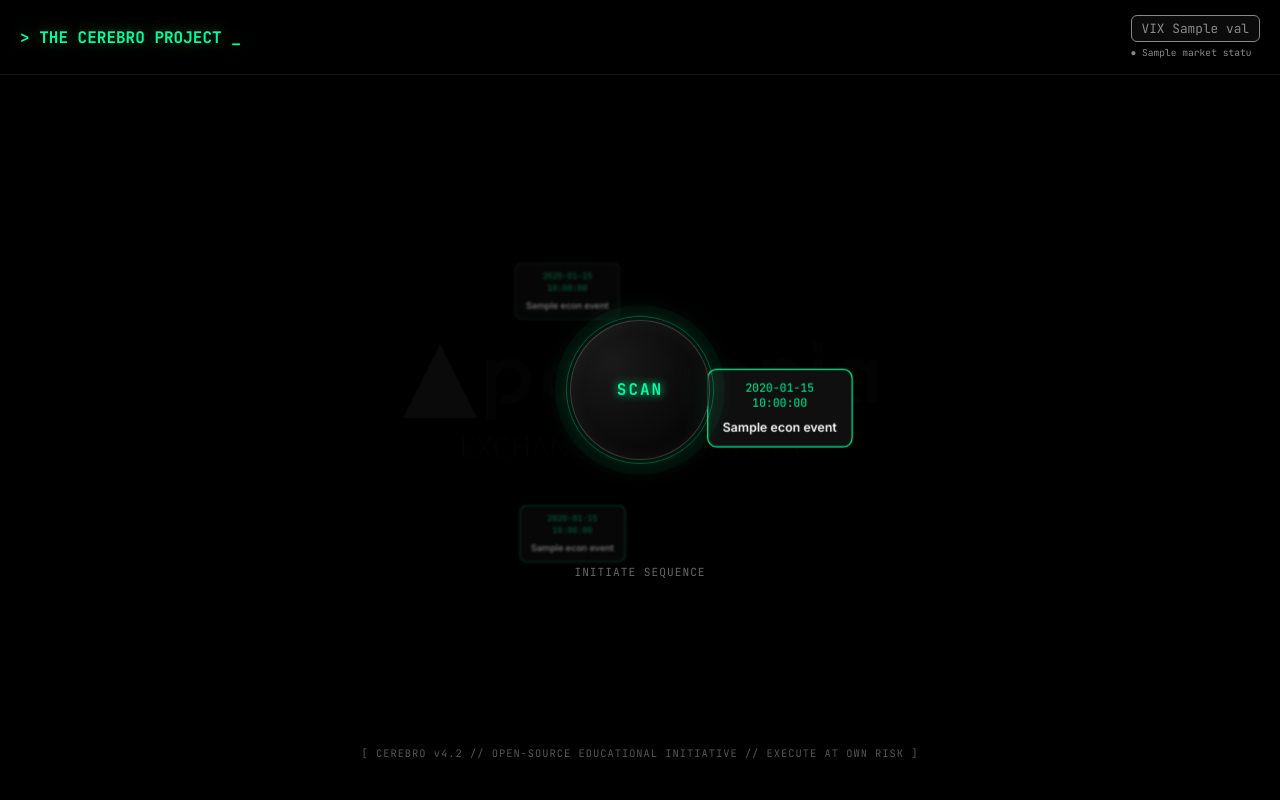
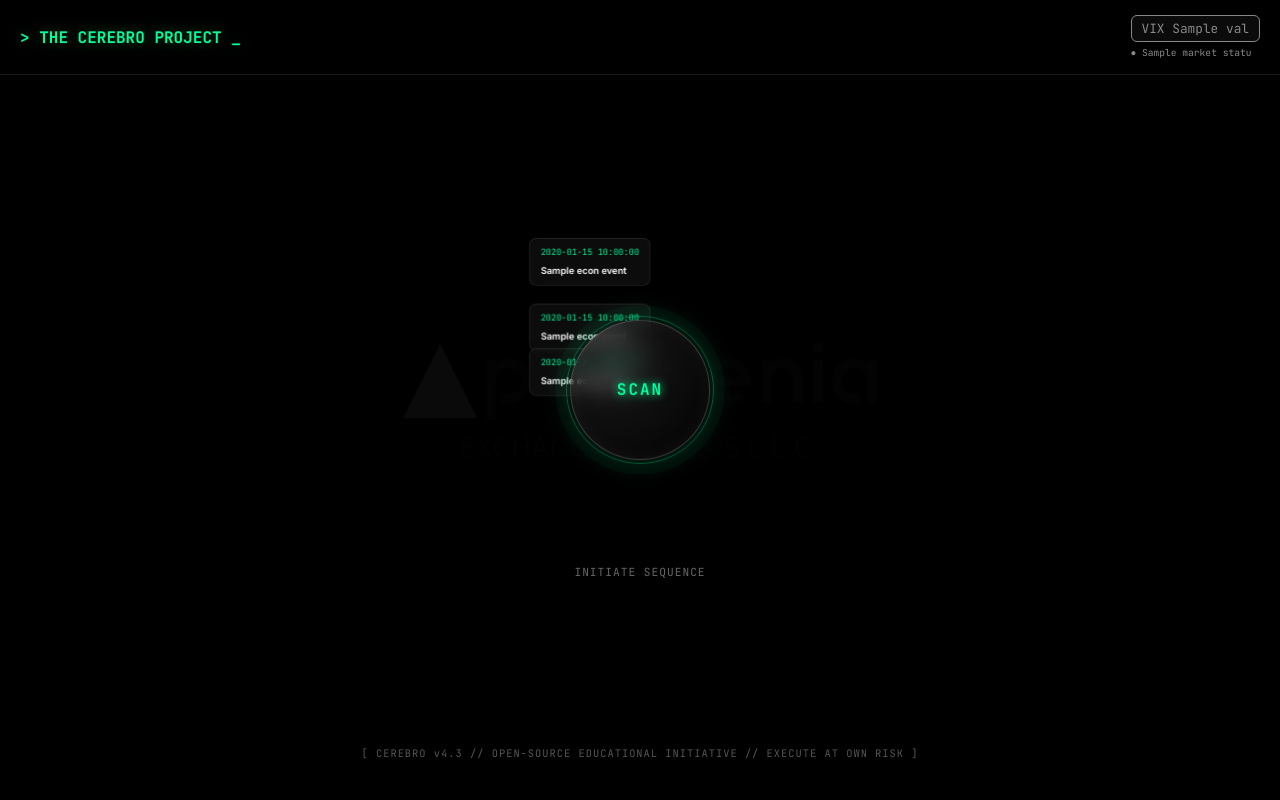
Before and after one commit to flannyolympic/indexscanner, a Flask app: template templates/index.html in a window 1280 px wide. Run offline with Flask 3, Linux system fonts and the light colour scheme; the template is opened without the code that fills it: most values are stand-ins (such as "Sample title", 1, 10 or a date in 2020); some libraries are stand-ins or nearby versions.

Commit message:
Update to Pinball Animation and Fix AI Model Versions

```diff
--- a/app.py
+++ b/app.py
@@ -158,12 +158,12 @@ def analyze_market_data(ticker_list):
         except: continue
     return sorted(results, key=lambda x: x['probability'], reverse=True)
 
-# --- AI FUNCTION (Fixed Models) ---
+# --- AI FUNCTION (Fixed Model Names) ---
 def get_ai_rationale(ticker_data):
     if not GENAI_API_KEY: return "AI Offline (Key Missing)."
 
-    # Use exact version strings to avoid 404 errors
-    models = ['gemini-1.5-flash-latest', 'gemini-1.5-pro-latest', 'gemini-1.0-pro']
+    # Removed '-latest' suffix to ensure stability with library version
+    models = ['gemini-1.5-flash', 'gemini-1.5-pro', 'gemini-pro']
 
     prompt = (f"Act as a senior derivatives trader. Analyze {ticker_data['ticker']} (${ticker_data['price']}). "
               f"Signal: {ticker_data['signal']}. Suggest exact options strike prices. "
--- a/templates/index.html
+++ b/templates/index.html
@@ -51,13 +51,11 @@
         .vix-badge { border: 1px solid var(--glass-border); border-radius: 6px; padding: 4px 10px; font-family: 'JetBrains Mono'; font-size: 0.8rem; }
         .market-subtext { font-size: 0.6rem; color: var(--text-muted); margin-top: 4px; font-family: 'JetBrains Mono'; }
 
-        /* ORBIT SYSTEM */
-        .orb-wrapper { flex-grow: 1; display: flex; justify-content: center; align-items: center; position: relative; height: 60vh; }
-        .orbit-system { position: relative; width: 300px; height: 300px; display: flex; justify-content: center; align-items: center; }
+        /* ORB CENTER */
+        .orb-wrapper { flex-grow: 1; display: flex; justify-content: center; align-items: center; position: relative; height: 50vh; z-index: 20; }
 
-        /* The Main Orb */
         .orb-btn {
-            width: 140px; height: 140px; border-radius: 50%; z-index: 10;
+            width: 140px; height: 140px; border-radius: 50%;
             background: radial-gradient(circle at 30% 30%, rgba(255,255,255,0.1), rgba(0,0,0,0.5));
             border: 1px solid rgba(255,255,255,0.2); backdrop-filter: blur(10px);
             box-shadow: 0 0 30px rgba(0, 255, 157, 0.2), inset 0 0 20px rgba(255,255,255,0.05);
@@ -67,34 +65,50 @@
         }
         .orb-btn::after { content: ''; position: absolute; top: -5px; left: -5px; right: -5px; bottom: -5px; border-radius: 50%; border: 1px solid var(--accent-green); opacity: 0.3; animation: pulse-ring 2s infinite; }
 
-        /* SATELLITES */
-        .satellite { position: absolute; top: 50%; left: 50%; display: flex; flex-direction: column; align-items: center; width: 80px; text-align: center; transform-origin: -110px center; animation: counter-rotate 20s linear infinite; }
-        .sat-1 { transform: rotate(0deg) translateX(150px) rotate(0deg); animation: orbit-1 20s linear infinite; margin-left: -40px; margin-top: -20px; }
-        .sat-2 { transform: rotate(120deg) translateX(150px) rotate(-120deg); animation: orbit-2 20s linear infinite; margin-left: -40px; margin-top: -20px; }
-        .sat-3 { transform: rotate(240deg) translateX(150px) rotate(-240deg); animation: orbit-3 20s linear infinite; margin-left: -40px; margin-top: -20px; }
+        /* PINBALL SATELLITES */
+        /* Container covers the whole "home" area behind the orb */
+        .pinball-container {
+            position: absolute; top: 0; left: 0; width: 100%; height: 100%;
+            pointer-events: none; overflow: hidden; z-index: 1;
+        }
 
-        .sat-content { background: rgba(20, 20, 20, 0.8); border: 1px solid var(--glass-border); padding: 8px 12px; border-radius: 8px; backdrop-filter: blur(5px); transition: all 0.5s ease; animation: zoom-check 20s linear infinite; }
+        /* Physics wrapper for bouncing */
+        .bouncer-x {
+            position: absolute;
+            animation: bounceX 15s linear infinite alternate;
+        }
+        .bouncer-y {
+            animation: bounceY 13s linear infinite alternate;
+        }
+
+        /* Specific timings to create chaos */
+        .p1 .bouncer-x { animation-duration: 23s; }
+        .p1 .bouncer-y { animation-duration: 17s; }
+
+        .p2 .bouncer-x { animation-duration: 28s; animation-delay: -5s; }
+        .p2 .bouncer-y { animation-duration: 21s; animation-delay: -5s; }
+
+        .p3 .bouncer-x { animation-duration: 19s; animation-delay: -10s; }
+        .p3 .bouncer-y { animation-duration: 25s; animation-delay: -10s; }
+
+        .sat-content {
+            background: rgba(20, 20, 20, 0.6); border: 1px solid var(--glass-border);
+            padding: 8px 12px; border-radius: 8px; backdrop-filter: blur(3px);
+            white-space: nowrap; transform: scale(0.9);
+            box-shadow: 0 4px 15px rgba(0,0,0,0.3);
+        }
         .sat-date { font-family: 'JetBrains Mono'; font-size: 0.6rem; color: var(--accent-green); display: block; margin-bottom: 2px; }
-        .sat-title { font-family: 'Inter'; font-size: 0.65rem; font-weight: 600; color: #fff; white-space: nowrap; }
+        .sat-title { font-family: 'Inter'; font-size: 0.65rem; font-weight: 600; color: #fff; }
 
-        @keyframes orbit-1 { from { transform: rotate(0deg) translateX(140px) rotate(0deg); } to { transform: rotate(360deg) translateX(140px) rotate(-360deg); } }
-        @keyframes orbit-2 { from { transform: rotate(120deg) translateX(140px) rotate(-120deg); } to { transform: rotate(480deg) translateX(140px) rotate(-480deg); } }
-        @keyframes orbit-3 { from { transform: rotate(240deg) translateX(140px) rotate(-240deg); } to { transform: rotate(600deg) translateX(140px) rotate(-600deg); } }
-        @keyframes zoom-check {
-            0%, 50%, 100% { transform: scale(0.9); opacity: 0.5; filter: blur(1px); }
-            25% { transform: scale(1.2); opacity: 1; filter: blur(0px); border-color: var(--accent-green); }
-            75% { transform: scale(0.8); opacity: 0.3; filter: blur(2px); }
-        }
-        .sat-1 .sat-content { animation-delay: -5s; } .sat-2 .sat-content { animation-delay: -11.6s; } .sat-3 .sat-content { animation-delay: -18.3s; }
+        @keyframes bounceX { 0% { transform: translateX(10vw); } 100% { transform: translateX(80vw); } }
+        @keyframes bounceY { 0% { transform: translateY(10vh); } 100% { transform: translateY(60vh); } }
 
         @media (max-width: 768px) {
-            .orbit-system { width: 260px; height: 260px; }
-            @keyframes orbit-1 { from { transform: rotate(0deg) translateX(110px) rotate(0deg); } to { transform: rotate(360deg) translateX(110px) rotate(-360deg); } }
-            @keyframes orbit-2 { from { transform: rotate(120deg) translateX(110px) rotate(-120deg); } to { transform: rotate(480deg) translateX(110px) rotate(-480deg); } }
-            @keyframes orbit-3 { from { transform: rotate(240deg) translateX(110px) rotate(-240deg); } to { transform: rotate(600deg) translateX(110px) rotate(-600deg); } }
+            @keyframes bounceX { 0% { transform: translateX(5vw); } 100% { transform: translateX(65vw); } }
+            @keyframes bounceY { 0% { transform: translateY(5vh); } 100% { transform: translateY(50vh); } }
         }
 
-        /* UI ELEMENTS */
+        /* REST OF UI */
         .results-area { display: none; width: 100%; animation: slideUp 0.6s cubic-bezier(0.2, 0.8, 0.2, 1); }
         .results-area.visible { display: block; }
         @keyframes slideUp { from { transform: translateY(50px); opacity: 0; } to { transform: translateY(0); opacity: 1; } }
@@ -116,12 +130,9 @@
         .setup-info { margin-top: 10px; padding-top: 10px; border-top: 1px solid var(--glass-border); font-family: 'JetBrains Mono'; font-size: 0.7rem; color: #777; display: flex; justify-content: space-between; }
 
         .terminal-footer { text-align: center; font-family: 'JetBrains Mono'; font-size: 0.65rem; color: #555; letter-spacing: 1px; width: 100%; padding: 20px; }
-
-        /* FOOTER POSITIONING */
         .footer-fixed { position: absolute; bottom: 20px; left: 0; right: 0; }
         .footer-relative { margin-top: auto; border-top: 1px solid var(--glass-border); }
 
-        /* MINI ORB */
         .mini-orb { position: fixed; bottom: 30px; right: 30px; width: 60px; height: 60px; border-radius: 50%; background: radial-gradient(circle at 30% 30%, rgba(0, 255, 157, 0.2), rgba(0,0,0,0.8)); border: 1px solid rgba(0, 255, 157, 0.4); backdrop-filter: blur(10px); box-shadow: 0 0 20px rgba(0, 255, 157, 0.3); cursor: pointer; z-index: 900; display: flex; justify-content: center; align-items: center; animation: float 4s ease-in-out infinite, pulse-ring 3s infinite; }
         @keyframes float { 0%, 100% { transform: translateY(0); } 50% { transform: translateY(-10px); } }
         @keyframes pulse-ring { 0% { box-shadow: 0 0 0 0 rgba(0, 255, 157, 0.4); } 70% { box-shadow: 0 0 0 15px rgba(0, 255, 157, 0); } 100% { box-shadow: 0 0 0 0 rgba(0, 255, 157, 0); } }
@@ -167,27 +178,30 @@
             </div>
 
             {% if not scanned %}
-            <div class="orb-wrapper">
-                <div class="orbit-system">
-                    <div class="orb-btn" onclick="triggerScan()">SCAN</div>
-                    {% if econ_events %}
-                        {% for i in range(3) %}
-                        <div class="satellite sat-{{ i+1 }}">
+            <div class="pinball-container">
+                {% if econ_events %}
+                    {% for i in range(3) %}
+                    <div class="bouncer-x p{{ i+1 }}">
+                        <div class="bouncer-y">
                             <div class="sat-content">
                                 <span class="sat-date">{{ econ_events[i].date }}</span>
                                 <span class="sat-title">{{ econ_events[i].title }}</span>
                             </div>
                         </div>
-                        {% endfor %}
-                    {% endif %}
-                </div>
+                    </div>
+                    {% endfor %}
+                {% endif %}
+            </div>
+
+            <div class="orb-wrapper">
+                <div class="orb-btn" onclick="triggerScan()">SCAN</div>
                 <div style="position: absolute; bottom: 20%; font-family: 'JetBrains Mono'; font-size: 0.7rem; color: #666; letter-spacing: 1px;">
                     INITIATE SEQUENCE
                 </div>
             </div>
 
             <div class="terminal-footer footer-fixed">
-                [ CEREBRO v4.2 // OPEN-SOURCE EDUCATIONAL INITIATIVE // EXECUTE AT OWN RISK ]
+                [ CEREBRO v4.3 // OPEN-SOURCE EDUCATIONAL INITIATIVE // EXECUTE AT OWN RISK ]
             </div>
             {% endif %}
 
@@ -234,7 +248,7 @@
                 </div>
 
                 <footer class="terminal-footer footer-relative">
-                    [ CEREBRO v4.2 // OPEN-SOURCE EDUCATIONAL INITIATIVE // EXECUTE AT OWN RISK ]
+                    [ CEREBRO v4.3 // OPEN-SOURCE EDUCATIONAL INITIATIVE // EXECUTE AT OWN RISK ]
                 </footer>
             </div>
             {% endif %}
```
